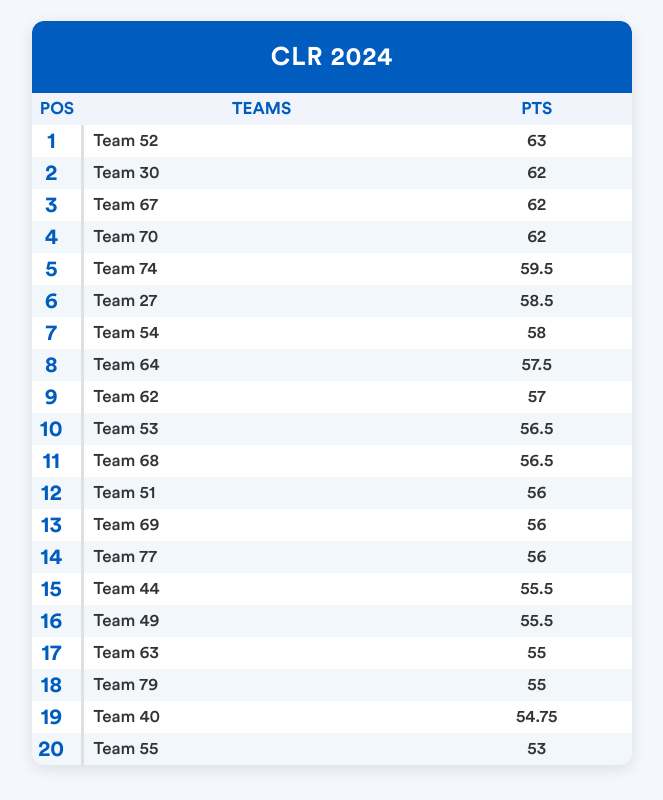
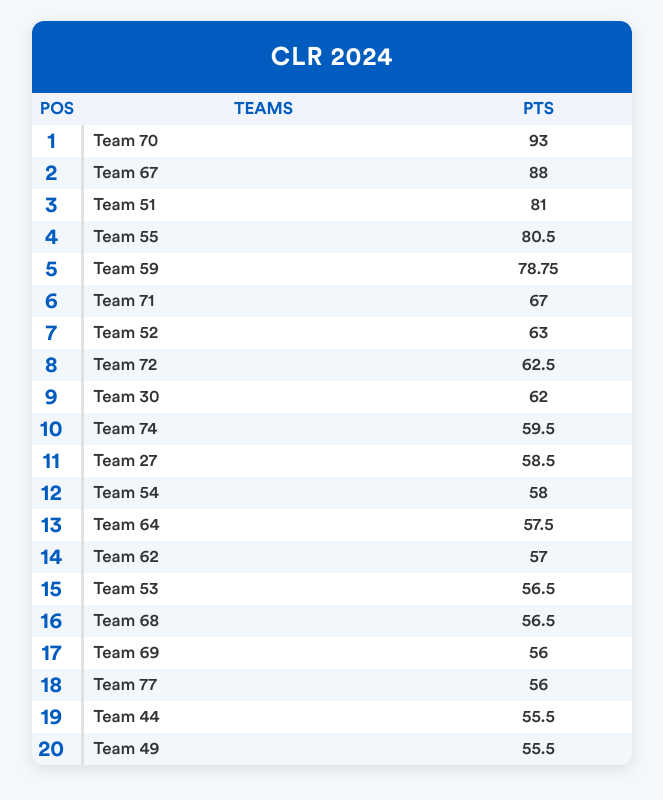
Before and after one commit to MTH35H4RK/robotiquefsr, a plain HTML site: page clr2024.html in a window 1280 px wide. Shown: the part 1240-2040 px from the top of the page, without its empty margins (308-971 px from the left). Drawn offline with nearby package versions, Linux system fonts and the light colour scheme; files that its build step writes are made by us from their sources; files whose address does not match are found by name.

Commit message:
pts_20_11_24

```diff
--- a/clr2024.html
+++ b/clr2024.html
@@ -285,103 +285,103 @@
         </tr>
         <tr>
           <td class="ranking">1</td>
+          <td class="position">Team 70</td>
+          <td>93</td>
+        </tr>
+        <tr>
+          <td class="ranking">2</td>
+          <td class="position">Team 67</td>
+          <td>88</td>
+        </tr>
+        <tr>
+          <td class="ranking">3</td>
+          <td class="position">Team 51</td>
+          <td>81</td>
+        </tr>
+        <tr>
+          <td class="ranking">4</td>
+          <td class="position">Team 55</td>
+          <td>80.5</td>
+        </tr>
+        <tr>
+          <td class="ranking">5</td>
+          <td class="position">Team 59</td>
+          <td>78.75</td>
+        </tr>
+        <tr>
+          <td class="ranking">6</td>
+          <td class="position">Team 71</td>
+          <td>67</td>
+        </tr>
+        <tr>
+          <td class="ranking">7</td>
           <td class="position">Team 52</td>
           <td>63</td>
         </tr>
         <tr>
-          <td class="ranking">2</td>
+          <td class="ranking">8</td>
+          <td class="position">Team 72</td>
+          <td>62.5</td>
+        </tr>
+        <tr>
+          <td class="ranking">9</td>
           <td class="position">Team 30</td>
           <td>62</td>
         </tr>
         <tr>
-          <td class="ranking">3</td>
-          <td class="position">Team 67</td>
-          <td>62</td>
-        </tr>
-        <tr>
-          <td class="ranking">4</td>
-          <td class="position">Team 70</td>
-          <td>62</td>
-        </tr>
-        <tr>
-          <td class="ranking">5</td>
+          <td class="ranking">10</td>
           <td class="position">Team 74</td>
           <td>59.5</td>
         </tr>
         <tr>
-          <td class="ranking">6</td>
+          <td class="ranking">11</td>
           <td class="position">Team 27</td>
           <td>58.5</td>
         </tr>
         <tr>
-          <td class="ranking">7</td>
+          <td class="ranking">12</td>
           <td class="position">Team 54</td>
           <td>58</td>
         </tr>
         <tr>
-          <td class="ranking">8</td>
+          <td class="ranking">13</td>
           <td class="position">Team 64</td>
           <td>57.5</td>
         </tr>
         <tr>
-          <td class="ranking">9</td>
+          <td class="ranking">14</td>
           <td class="position">Team 62</td>
           <td>57</td>
         </tr>
         <tr>
-          <td class="ranking">10</td>
+          <td class="ranking">15</td>
           <td class="position">Team 53</td>
           <td>56.5</td>
         </tr>
         <tr>
-          <td class="ranking">11</td>
+          <td class="ranking">16</td>
           <td class="position">Team 68</td>
           <td>56.5</td>
         </tr>
         <tr>
-          <td class="ranking">12</td>
-          <td class="position">Team 51</td>
-          <td>56</td>
-        </tr>
-        <tr>
-          <td class="ranking">13</td>
+          <td class="ranking">17</td>
           <td class="position">Team 69</td>
           <td>56</td>
         </tr>
         <tr>
-          <td class="ranking">14</td>
+          <td class="ranking">18</td>
           <td class="position">Team 77</td>
           <td>56</td>
         </tr>
         <tr>
-          <td class="ranking">15</td>
+          <td class="ranking">19</td>
           <td class="position">Team 44</td>
           <td>55.5</td>
         </tr>
         <tr>
-          <td class="ranking">16</td>
+          <td class="ranking">20</td>
           <td class="position">Team 49</td>
           <td>55.5</td>
-        </tr>
-        <tr>
-          <td class="ranking">17</td>
-          <td class="position">Team 63</td>
-          <td>55</td>
-        </tr>
-        <tr>
-          <td class="ranking">18</td>
-          <td class="position">Team 79</td>
-          <td>55</td>
-        </tr>
-        <tr>
-          <td class="ranking">19</td>
-          <td class="position">Team 40</td>
-          <td>54.75</td>
-        </tr>
-        <tr>
-          <td class="ranking">20</td>
-          <td class="position">Team 55</td>
-          <td>53</td>
         </tr>
 
         <p>
```
